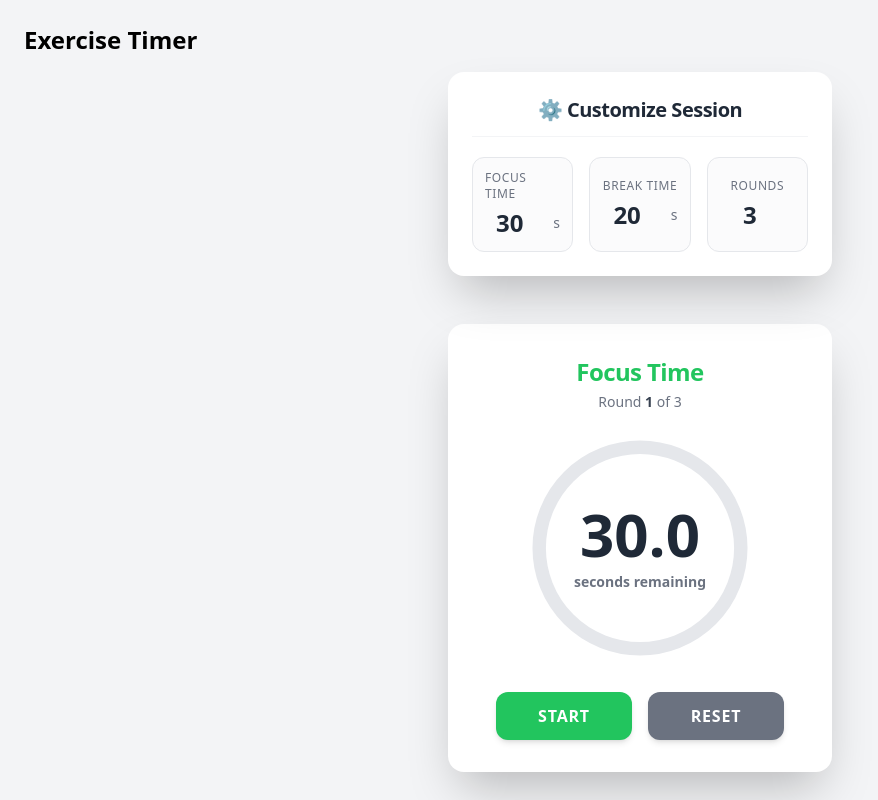
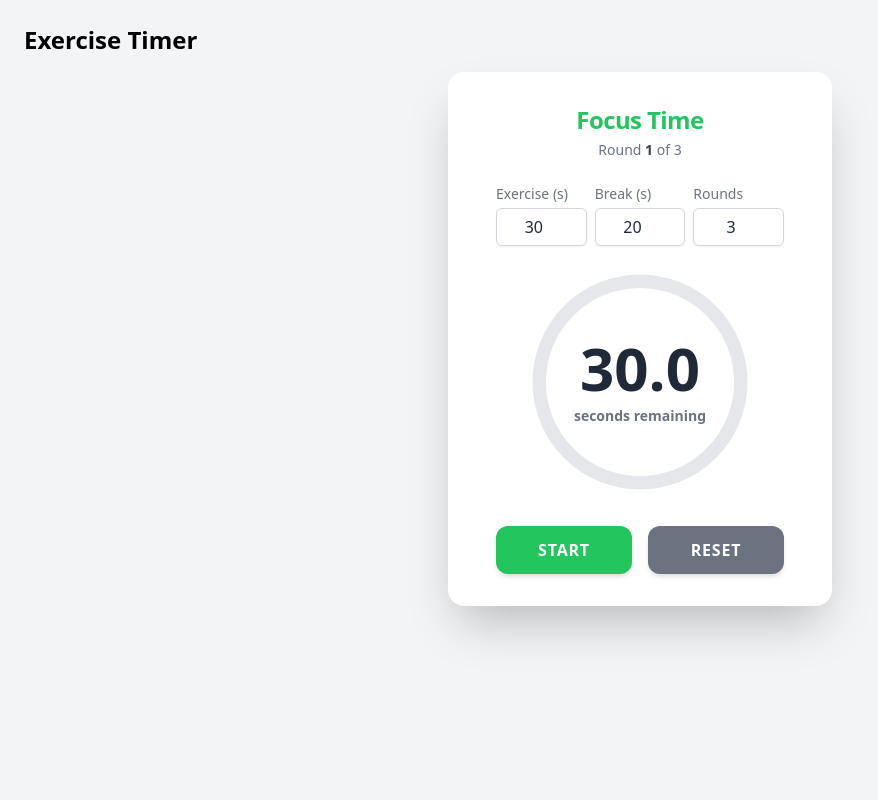
Before and after one commit to korabii/ReactExerciseTimer, a React (Vite) app: page / in a window 1280 px wide. Shown: the whole page, without its empty margins (0-878 px from the left). Built offline with nearby package versions, Linux system fonts and the light colour scheme.

Commit message:
changed timer inputs

```diff
--- a/src/App.jsx
+++ b/src/App.jsx
@@ -17,8 +17,6 @@ function App() {
    return (
       <div className="p-6 bg-gray-100 min-h-screen">
          <h1 className="text-2xl font-bold mb-4">Exercise Timer</h1>
-         <TimerForm bundle={bundle} />
-         <br/><br/>
          <Timer bundle={bundle} />
       </div>
    );
--- a/src/components/Timer.jsx
+++ b/src/components/Timer.jsx
@@ -1,8 +1,47 @@
 import React, { useState, useEffect, useRef } from "react";
 import { motion, AnimatePresence } from "framer-motion";
 
+/**
+ * Helper component to keep the main Timer component's JSX clean.
+ * It's disabled when the timer is running.
+ *
+ * STYLING CHANGE: Reduced padding (px-2 py-1.5) and centered text
+ * to make the inputs smaller and neater.
+ */
+const SettingInput = ({ label, value, onChange, disabled }) => (
+  <div className="flex flex-col flex-1 min-w-0">
+    <label
+      htmlFor={label}
+      className="text-sm font-medium text-gray-500 mb-1 truncate"
+    >
+      {label}
+    </label>
+    <input
+      type="number"
+      id={label}
+      value={value}
+      onChange={(e) => onChange(Math.max(1, Number(e.target.value)))}
+      disabled={disabled}
+      className="w-full px-2 py-1.5 text-center rounded-md border border-gray-300 shadow-sm focus:outline-none focus:ring-2 focus:ring-green-500 focus:border-green-500 disabled:bg-gray-100 disabled:cursor-not-allowed text-gray-800"
+      min="1"
+    />
+  </div>
+);
+
+
 const Timer = ({ bundle }) => {
-  const { settings } = bundle;
+  // Use 'initialSettings' from props to set the *initial* state
+  const { settings: initialSettings } = bundle;
+
+  // --- New State for Timer Settings ---
+  const [exerciseTime, setExerciseTime] = useState(
+    initialSettings?.time || 30
+  );
+  const [breakTime, setBreakTime] = useState(
+    initialSettings?.breakTime || 10
+  );
+  const [rounds, setRounds] = useState(initialSettings?.rounds || 4);
+  // --- End New State ---
 
   const [currentRound, setCurrentRound] = useState(1);
   const [isBreak, setIsBreak] = useState(false);
@@ -12,14 +51,13 @@ const Timer = ({ bundle }) => {
   const startTimeRef = useRef(null);
   const requestRef = useRef(null);
 
-  const total = isBreak ? settings.breakTime : settings.time;
+  const total = isBreak ? breakTime : exerciseTime;
   const remaining = Math.max(total - timerCount, 0);
   const progress = Math.min((timerCount / total) * 100, 100);
 
   /** Core high-accuracy timer using requestAnimationFrame */
   const tick = () => {
     const now = Date.now();
-    // This calculation is correct for elapsed time
     const elapsed = (now - startTimeRef.current) / 1000;
     setTimerCount(elapsed);
 
@@ -31,14 +69,8 @@ const Timer = ({ bundle }) => {
     requestRef.current = requestAnimationFrame(tick);
   };
 
-  const startTimer = () => {
-    // Only start if the timer isn't already running
-    if (!requestRef.current) {
-        startTimeRef.current = Date.now() - timerCount * 1000;
-        requestRef.current = requestAnimationFrame(tick);
-    }
-  };
-
+  // --- This function is NOT USED directly to start/stop the timer loop ---
+  // It's used as a safety function inside handlePhaseComplete
   const stopTimer = () => {
     if (requestRef.current) {
       cancelAnimationFrame(requestRef.current);
@@ -55,9 +87,9 @@ const Timer = ({ bundle }) => {
     setTimeout(() => {
       if (!isBreak) {
         // End of WORK phase → go to BREAK
-        if (currentRound >= settings.rounds) {
+        if (currentRound >= rounds) {
           // All rounds done - Timer finishes
-          setIsRunning(false);
+          setIsRunning(false); // This will stop the useEffect from starting a new timer
           return;
         }
         // Change state to break, the useEffect below will handle starting the new timer
@@ -72,63 +104,114 @@ const Timer = ({ bundle }) => {
     }, 250);
   };
 
+  // --- FIX 1: Simplified handleStartStop ---
+  // This function's ONLY job is to toggle the isRunning state.
+  // The useEffect hook will see this change and handle the timer logic.
   const handleStartStop = () => {
-    if (isRunning) {
-      setIsRunning(false);
-      stopTimer();
-    } else {
-      setIsRunning(true);
-      // Start timer immediately on click
-      // We pass the current timerCount to startTimer so it resumes from where it paused
-      startTimeRef.current = Date.now() - timerCount * 1000;
-      requestRef.current = requestAnimationFrame(tick);
-    }
+    setIsRunning(!isRunning);
   };
 
   const handleReset = () => {
-    stopTimer();
+    stopTimer(); // Manually stop any running timer
     setIsRunning(false);
     setIsBreak(false);
     setTimerCount(0);
     setCurrentRound(1);
+    // Note: This does NOT reset the settings fields, only the timer progress.
   };
 
-  // --- useEffect for Automatic Phase Transition ---
+  // --- FIX 2: Corrected useEffect for Timer Lifecycle ---
+  // This effect now controls ALL starting, stopping, and resuming
   useEffect(() => {
-    if (isRunning && timerCount === 0) {
-      startTimeRef.current = Date.now();
+    // This cleanup function runs whenever a dependency changes, or on unmount.
+    // It's a safety net to prevent duplicate timer loops.
+    const cleanup = () => {
+      if (requestRef.current) {
+        cancelAnimationFrame(requestRef.current);
+        requestRef.current = null;
+      }
+    };
+
+    // Make sure any existing loop is cleared before we decide to start a new one
+    cleanup();
+
+    if (isRunning) {
+      // Timer should be running.
+      if (timerCount === 0) {
+        // We are starting a *new* phase (from 0)
+        startTimeRef.current = Date.now();
+      } else {
+        // We are *resuming* from a pause
+        startTimeRef.current = Date.now() - timerCount * 1000;
+      }
+
+      // Start the animation frame loop
       requestRef.current = requestAnimationFrame(tick);
+    } else {
+      // isRunning is false, so the timer should be stopped/paused.
+      // The cleanup() function above already handled this.
     }
-  }, [isBreak, currentRound, isRunning, timerCount]);
 
-  // Cleanup effect
-  useEffect(() => {
-    return () => stopTimer();
-  }, []);
+    // The component will re-run this effect if any of these change.
+    // 'timerCount' has been (correctly) removed from this array.
+    return cleanup; // This is the final cleanup on unmount
+  }, [isRunning, isBreak, currentRound]);
+
+  // Note: The empty useEffect for cleanup on unmount is now
+  // handled by the return function in the main useEffect above.
 
   // Dynamic color classes based on the current phase
   const primaryColor = isBreak ? "text-red-500" : "text-green-500";
-  const primaryBgColor = isBreak ? "bg-red-500 hover:bg-red-600" : "bg-green-500 hover:bg-green-600";
+  const primaryBgColor = isBreak
+    ? "bg-red-500 hover:bg-red-600"
+    : "bg-green-500 hover:bg-green-600";
   const startStopBgColor = isRunning
     ? "bg-amber-500 hover:bg-amber-600" // Pause uses Amber
     : primaryBgColor; // Start uses the primary color
 
   return (
-    // Updated container to match the TimerForm's sleek, higher-contrast look
     <div className="flex flex-col items-center justify-center bg-white p-8 rounded-2xl shadow-2xl w-full max-w-sm mx-auto select-none">
-
       {/* Title */}
-      <h2 className={`text-2xl font-extrabold mb-1 ${primaryColor} tracking-tight transition-colors duration-300`}>
+      <h2
+        className={`text-2xl font-extrabold mb-1 ${primaryColor} tracking-tight transition-colors duration-300`}
+      >
         {isBreak ? "Break Time" : "Focus Time"}
       </h2>
       <p className="text-sm text-gray-500 mb-6">
-        Round <span className="font-semibold text-gray-700">{currentRound}</span> of {settings.rounds}
+        Round <span className="font-semibold text-gray-700">{currentRound}</span>{" "}
+        of {rounds}
       </p>
+
+      {/* --- STYLING CHANGE: gap-3 changed to gap-2 (already done) --- */}
+      <div className="w-full px-4 mb-6">
+        {/* The containing flex-row will now correctly distribute space
+            because the children use flex-1 */}
+        <div className="flex flex-col sm:flex-row gap-2 min-w-0">
+          <SettingInput
+            label="Exercise (s)"
+            value={exerciseTime}
+            onChange={setExerciseTime}
+            disabled={isRunning}
+          />
+          <SettingInput
+            label="Break (s)"
+            value={breakTime}
+            onChange={setBreakTime}
+            disabled={isRunning}
+          />
+          <SettingInput
+            label="Rounds"
+            value={rounds}
+            onChange={setRounds}
+            disabled={isRunning}
+          />
+        </div>
+      </div>
+      {/* --- End Settings Fields --- */}
 
       {/* Circular Progress */}
       <div className="relative w-56 h-56 mb-8">
         <svg className="absolute inset-0" viewBox="0 0 100 100">
-          {/* Background circle is slightly darker */}
           <circle
             className="text-gray-200"
             stroke="currentColor"
@@ -138,7 +221,6 @@ const Timer = ({ bundle }) => {
             cx="50"
             cy="50"
           />
-          {/* Progress circle uses dynamic color */}
           <motion.circle
             className={primaryColor}
             stroke="currentColor"
@@ -169,17 +251,18 @@ const Timer = ({ bundle }) => {
               <p className="text-6xl font-extrabold text-gray-800 leading-none">
                 {remaining.toFixed(1)}
               </p>
-              <p className="text-sm font-semibold text-gray-500 mt-2">seconds remaining</p>
+              <p className="text-sm font-semibold text-gray-500 mt-2">
+                seconds remaining
+              </p>
             </motion.div>
           </AnimatePresence>
         </div>
       </div>
 
-      {/* Buttons - Using the new primary/amber colors and full-width styling */}
+      {/* Buttons */}
       <div className="flex gap-4 w-full px-4">
         <button
           onClick={handleStartStop}
-          // Dynamic button color matching the phase/pause state
           className={`flex-1 py-3 rounded-xl text-white font-bold shadow-md transition-all duration-200 uppercase tracking-wider ${startStopBgColor}`}
         >
           {isRunning ? "Pause" : "Start"}
--- a/src/components/TimerForm.jsx
+++ b/src/components/TimerForm.jsx
@@ -1,16 +1,58 @@
-import React from 'react';
+import React, { useState, useEffect } from 'react';
 
 const TimerForm = ({ bundle }) => {
   const { settings, setSettings } = bundle;
 
-  // Function to handle number input changes and ensure they are positive integers
-  const handleSettingChange = (key, value) => {
-    // Basic validation to ensure it's a number and non-negative
-    const numericValue = Math.max(1, parseInt(value, 10) || 1);
-    setSettings({...settings, [key]: numericValue});
+  // Local state to hold the string value currently displayed in the input fields.
+  const [formValues, setFormValues] = useState({
+    time: String(settings.time),
+    rounds: String(settings.rounds),
+    breakTime: String(settings.breakTime),
+  });
+
+  // Sync local form state with global settings
+  useEffect(() => {
+    setFormValues({
+      time: String(settings.time),
+      rounds: String(settings.rounds),
+      breakTime: String(settings.breakTime),
+    });
+  }, [settings.time, settings.rounds, settings.breakTime]);
+
+
+  // Handler for live typing/deleting. It only updates the local state with the filtered string.
+  // We keep this simple string update to prevent focus loss during typing.
+  const handleLiveChange = (key, value) => {
+    // Only allow valid number input (including empty string)
+    if (value === '' || /^[0-9]+$/.test(value)) {
+      setFormValues(prev => ({ ...prev, [key]: value }));
+    }
   };
 
-  const InputField = ({ label, id, value, onChange, unit }) => (
+
+  // Handler for when the input loses focus (onBlur). This sanitizes and updates the global settings.
+  const handleBlur = (key) => {
+    // 1. Get the current string value from the local state.
+    const valueToSanitize = formValues[key];
+
+    // 2. Convert to number. If it was "" (cleared field), it becomes NaN.
+    let numericValue = parseInt(valueToSanitize, 10);
+
+    // 3. Sanitation: If NaN (empty field) or less than 1, force the value to 1.
+    if (isNaN(numericValue) || numericValue < 1) {
+      numericValue = 1;
+    }
+
+    // 4. Update the local state to display the sanitized number (e.g., changes "" to "1").
+    setFormValues(prev => ({ ...prev, [key]: String(numericValue) }));
+
+    // 5. Update the global settings state (used by the Timer component).
+    setSettings(prev => ({ ...prev, [key]: numericValue }));
+  };
+
+// ----------------------------------------------------------------------------------
+
+  const InputField = ({ label, id, value, onChange, onBlur, unit }) => (
     <div className="flex flex-col items-center justify-center p-3 rounded-xl bg-gray-50/70 border border-gray-200 transition-shadow hover:shadow-lg">
       <label
         className="block text-xs font-medium text-gray-500 uppercase tracking-wider mb-1"
@@ -20,17 +62,21 @@ const TimerForm = ({ bundle }) => {
       </label>
       <div className="flex items-center">
         <input
+          // **CRITICAL CHANGE: Reverted type to "number"**
           type="number"
           id={id}
+          // The value is taken from the local state (which is a string)
           value={value}
-          min="1" // Ensure minimum is 1 for rounds/time
+          min="1" // Re-introduced min constraint for the arrows
           className="text-center bg-transparent text-2xl font-bold text-gray-800 w-16 p-0 border-none focus:ring-0 appearance-none leading-none"
           onChange={onChange}
+          onBlur={onBlur}
         />
         {unit && <span className="text-sm text-gray-500 ml-1">{unit}</span>}
       </div>
     </div>
   );
+// ----------------------------------------------------------------------------------
 
   return (
     <div className="bg-white p-6 rounded-2xl shadow-2xl w-full max-w-sm mx-auto transform transition-all duration-300 hover:scale-[1.01]">
@@ -38,31 +84,35 @@ const TimerForm = ({ bundle }) => {
         ⚙️ Customize Session
       </h2>
       <div className="grid grid-cols-3 gap-3 md:gap-4">
-        {/* Time Input */}
+
+        {/* Focus Time Input */}
         <InputField
           label="Focus Time"
           id="time"
-          value={settings.time}
+          value={formValues.time}
           unit="s"
-          onChange={(e) => handleSettingChange('time', e.target.value)}
+          onChange={(e) => handleLiveChange('time', e.target.value)}
+          onBlur={() => handleBlur('time')}
         />
 
         {/* Break Time Input */}
         <InputField
           label="Break Time"
           id="breakTime"
-          value={settings.breakTime}
+          value={formValues.breakTime}
           unit="s"
-          onChange={(e) => handleSettingChange('breakTime', e.target.value)}
+          onChange={(e) => handleLiveChange('breakTime', e.target.value)}
+          onBlur={() => handleBlur('breakTime')}
         />
 
         {/* Rounds Input */}
         <InputField
           label="Rounds"
           id="rounds"
-          value={settings.rounds}
+          value={formValues.rounds}
           unit=""
-          onChange={(e) => handleSettingChange('rounds', e.target.value)}
+          onChange={(e) => handleLiveChange('rounds', e.target.value)}
+          onBlur={() => handleBlur('rounds')}
         />
       </div>
     </div>
```
